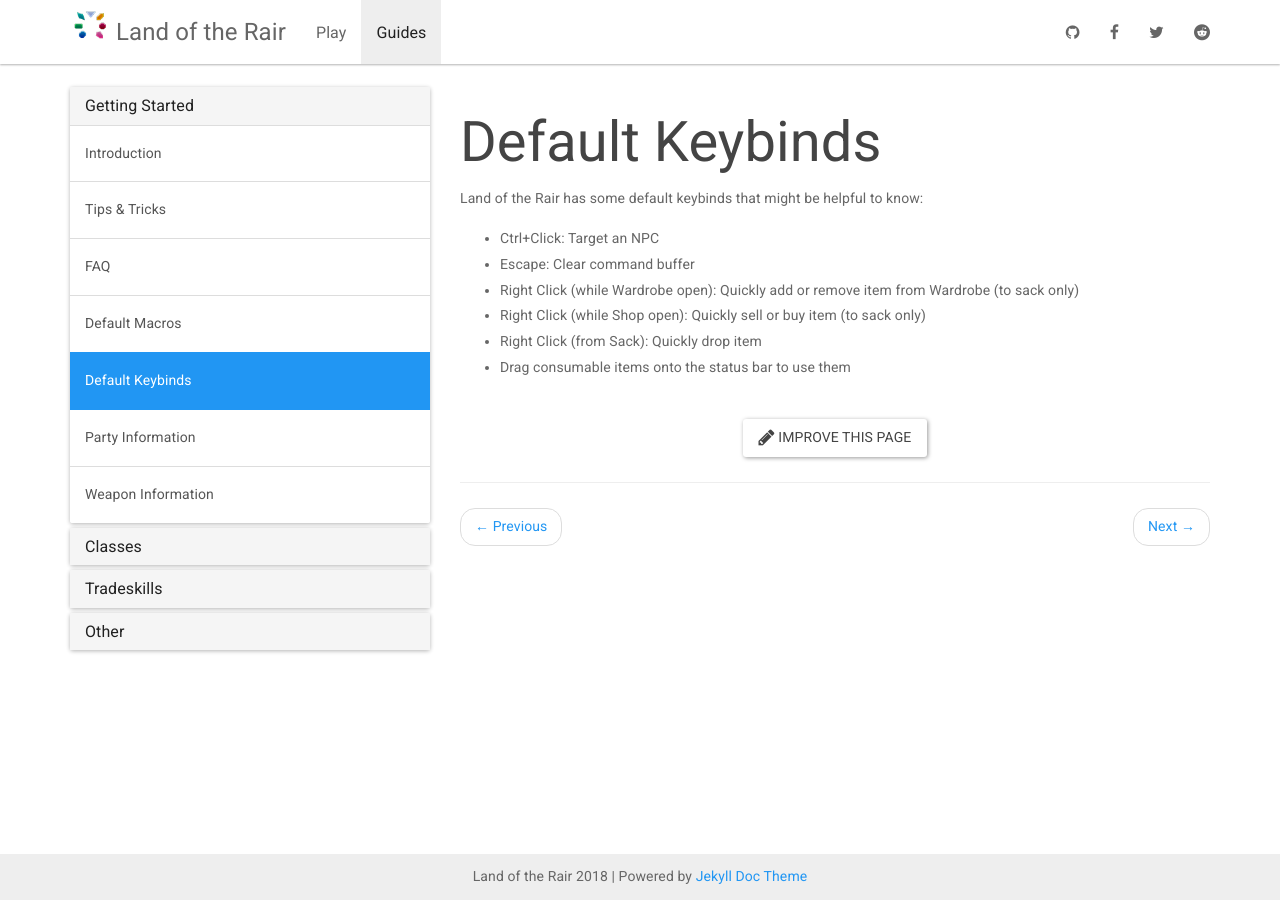
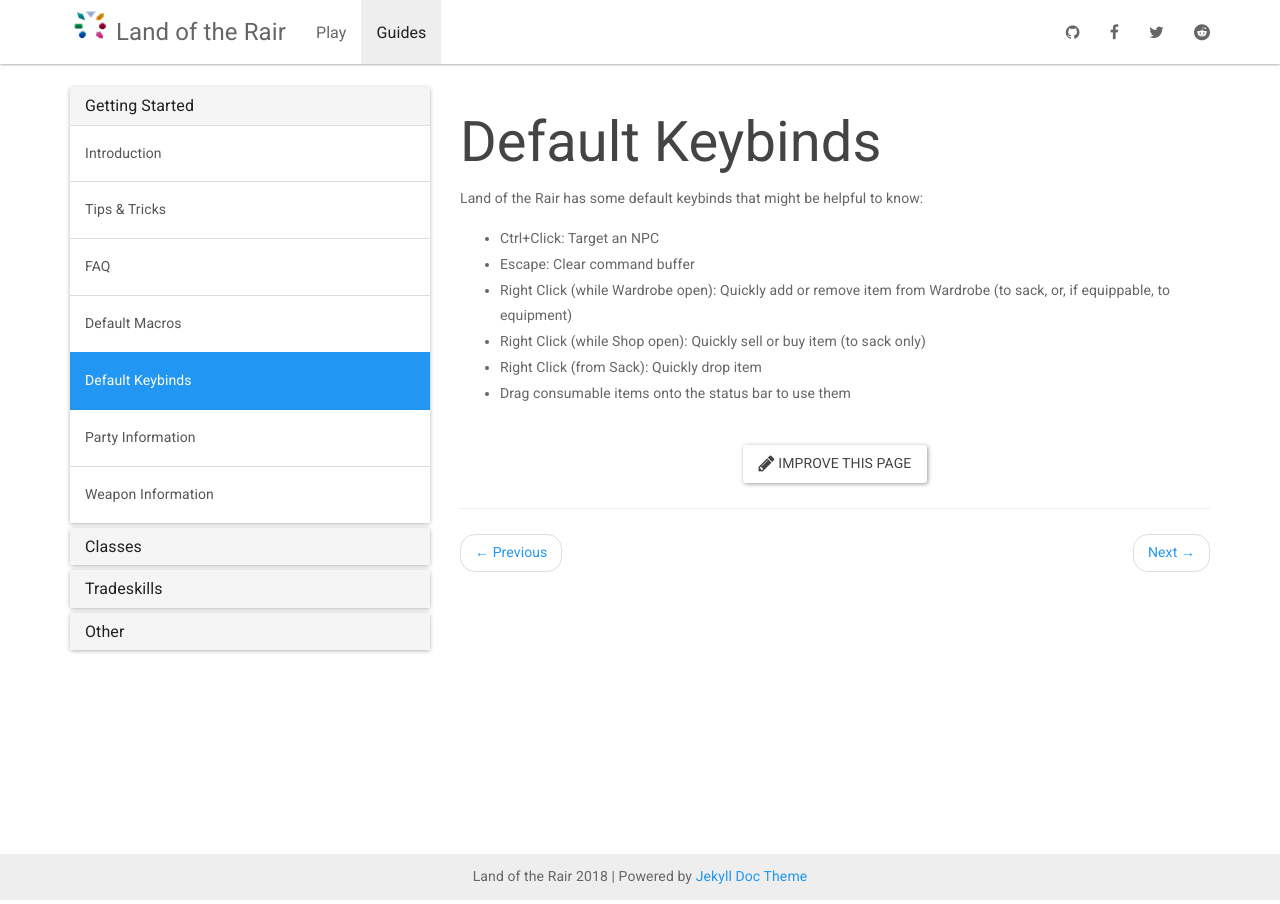
Before and after one commit to LandOfTheRair/landoftherair.github.io, a Jekyll site: the page built from _docs/getting-started/default-keybinds.md, in a window 1280 px wide. Built offline with Jekyll 4.4.1, drawn with Linux system fonts in a browser that asks for light colours; nearby versions of some CDN libraries.

Commit message:
Update default-keybinds.md

```diff
--- a/_docs/getting-started/default-keybinds.md
+++ b/_docs/getting-started/default-keybinds.md
@@ -7,7 +7,7 @@
 
 * Ctrl+Click: Target an NPC
 * Escape: Clear command buffer
-* Right Click (while Wardrobe open): Quickly add or remove item from Wardrobe (to sack only)
+* Right Click (while Wardrobe open): Quickly add or remove item from Wardrobe (to sack, or, if equippable, to equipment)
 * Right Click (while Shop open): Quickly sell or buy item (to sack only)
 * Right Click (from Sack): Quickly drop item
 * Drag consumable items onto the status bar to use them
```
